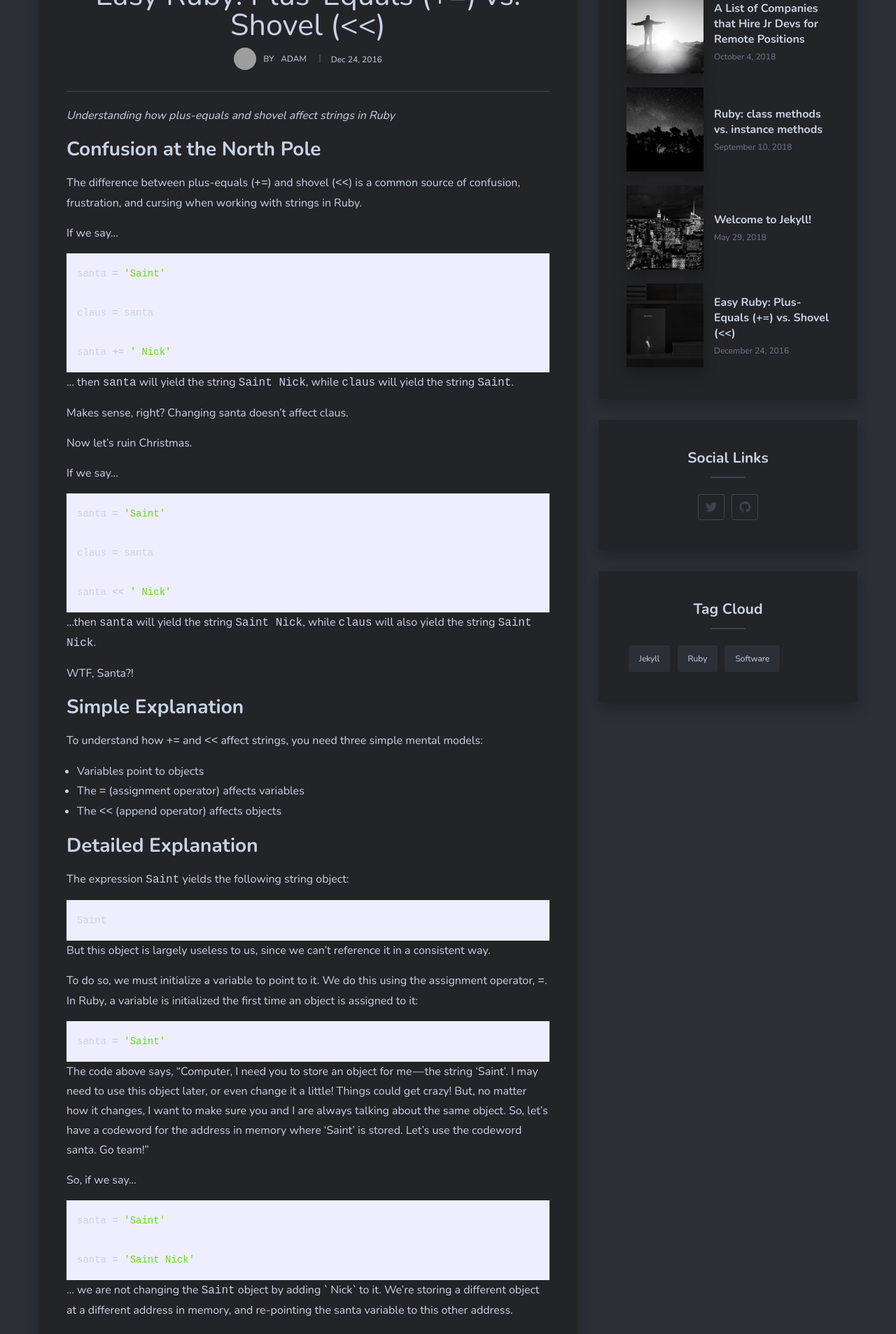
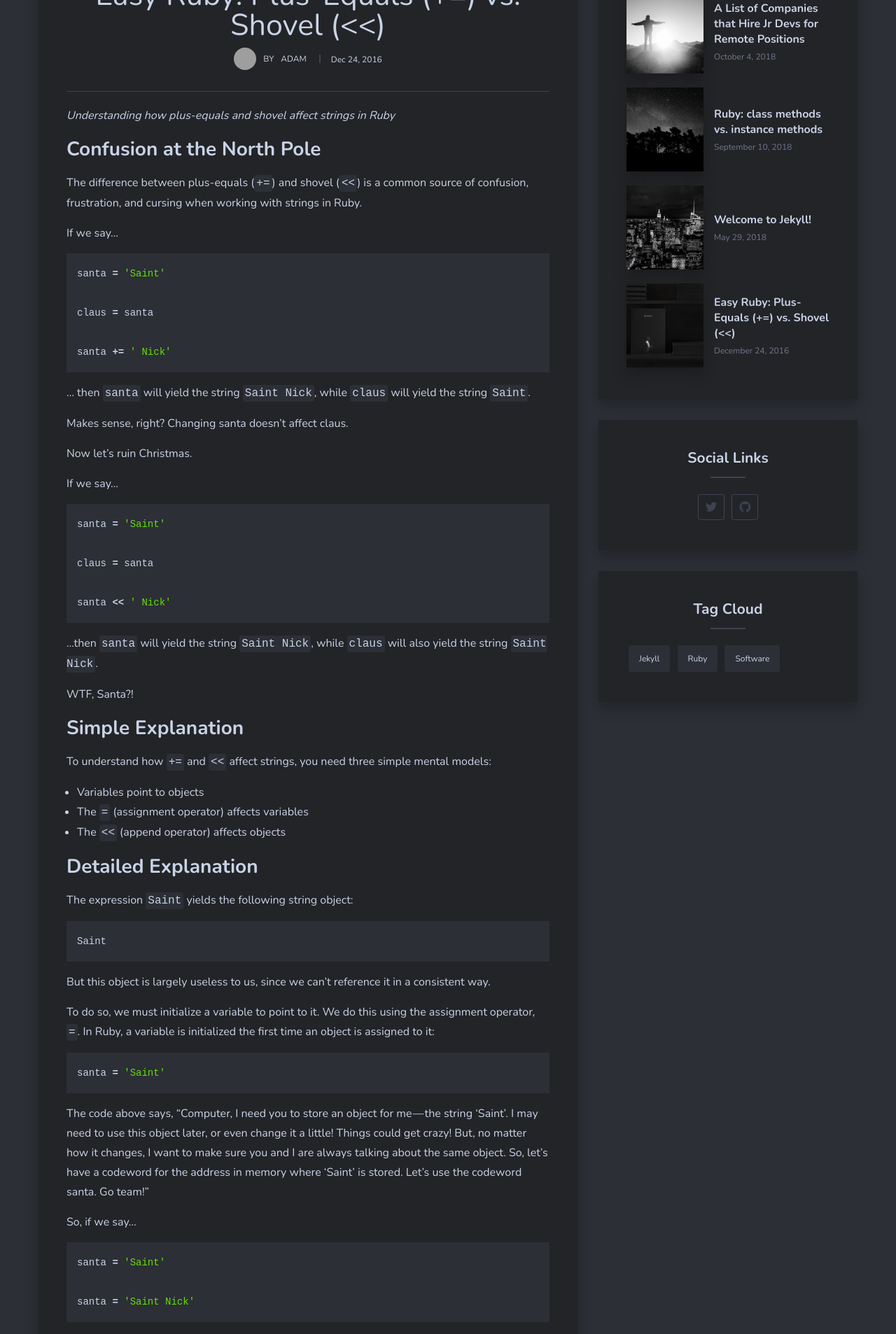
Before and after one commit to AdamLombard/AdamLombard.github.io, a Jekyll site: the page built from _posts/2016-12-24-easy-ruby-plus-equals-vs-shovel.md, in a window 1280 px wide. Shown: the part 843-2749 px from the top of the page at 70% size. Built offline with Jekyll 4.4.1, drawn with Linux system fonts in a browser that asks for light colours; grey boxes are pictures that could not be loaded.

Commit message:
Fix highlighter-rouge rule

````diff
--- a/_posts/2016-12-24-easy-ruby-plus-equals-vs-shovel.md
+++ b/_posts/2016-12-24-easy-ruby-plus-equals-vs-shovel.md
@@ -14,13 +14,13 @@ The difference between plus-equals (`+=`) and shovel (`<<`) is a common source o
 
 If we say…
 
-```ruby
+{% highlight ruby %}
 santa = 'Saint'
 
 claus = santa
 
 santa += ' Nick'
-```
+{% endhighlight %}
 
 … then `santa` will yield the string `Saint Nick`, while `claus` will yield the string `Saint`.
 
@@ -29,13 +29,13 @@ Makes sense, right? Changing santa doesn’t affect claus.
 Now let’s ruin Christmas.
 
 If we say…
-```ruby
+{% highlight ruby %}
 santa = 'Saint'
 
 claus = santa
 
 santa << ' Nick'
-```
+{% endhighlight %}
 
 …then `santa` will yield the string `Saint Nick`, while `claus` will also yield the string `Saint Nick`.
 
@@ -53,45 +53,45 @@ To understand how `+=` and `<<` affect strings, you need three simple mental mod
 
 The expression `Saint` yields the following string object:
 
-```
+{% highlight text %}
 Saint
-```
+{% endhighlight %}
 
 But this object is largely useless to us, since we can’t reference it in a consistent way.
 
 To do so, we must initialize a variable to point to it. We do this using the assignment operator, `=`. In Ruby, a variable is initialized the first time an object is assigned to it:
 
-```ruby
+{% highlight ruby %}
 santa = 'Saint'
-```
+{% endhighlight %}
 
 The code above says, “Computer, I need you to store an object for me — the string ‘Saint’. I may need to use this object later, or even change it a little! Things could get crazy! But, no matter how it changes, I want to make sure you and I are always talking about the same object. So, let’s have a codeword for the address in memory where ‘Saint’ is stored. Let’s use the codeword santa. Go team!"
 
 So, if we say…
 
-```ruby
+{% highlight ruby %}
 santa = 'Saint'
 
 santa = 'Saint Nick'
-```
+{% endhighlight %}
 
 … we are not changing the `Saint` object by adding ` Nick` to it. We’re storing a different object at a different address in memory, and re-pointing the santa variable to this other address.
 
 We aren’t changing the object, even if we concatenate and re-assign. It’s still a re-assignment of the variable:
 
-```ruby
+{% highlight ruby %}
 santa = 'Saint'
 
 santa = santa + ' Nick'
-```
+{% endhighlight %}
 
 Which means we aren’t changing the object, even if we use some fancy syntactic sugar (or, in Santa’s case, syntactic sugarplums) to concatenate and re-assign :
 
-```ruby
+{% highlight ruby %}
 santa = 'Saint'
 
 santa += ' Nick'
-```
+{% endhighlight %}
 
 The object didn’t change. The variable changed.
 
@@ -99,11 +99,11 @@ But, what if we want the opposite — to keep the variable pointing to the s
 
 (Hint: the append operator (`<<`) is about to come through in the clutch and save Christmas.)
 
-```ruby
+{% highlight ruby %}
 santa = 'Saint'
 
 santa << ' Nick'
-```
+{% endhighlight %}
 
 Here we are saying “Computer, please create a string object ‘Saint’, store it at some address, and we’ll talk about that address later using the codeword santa." Then, using the `<<`, we are saying, “Computer, remember that object you are saving for me at the santa address? Please add ‘ Nick’ to the end of that object. Thanks, computer!”
 
@@ -113,13 +113,13 @@ This means something quite subtle when writing Ruby.
 
 If we say…
 
-```ruby
+{% highlight ruby %}
 santa = 'Saint'
 
 claus = santa
 
 santa << ' Nick'
-```
+{% endhighlight %}
 
 … we will have…
 
@@ -130,13 +130,13 @@ We pointed `santa` to a string object, and then pointed `claus` to `santa`. Sinc
 
 To bring the concept full circle, if we say…
 
-```ruby
+{% highlight ruby %}
 santa = 'Saint'
 
 claus = santa
 
 santa += ' Nick'
-```
+{% endhighlight %}
 
 … we will have…
 
--- a/_sass/1-tools/_syntax-highlighting.scss
+++ b/_sass/1-tools/_syntax-highlighting.scss
@@ -2,12 +2,14 @@
   Syntax Highlighting
 */
 
+.highlighter-rouge {
+  background: $blue-black;
+  padding: 3px;
+  border-radius: 3px;
+}
+
 .highlight {
   background: $blue-black;
-
-  .highlighter-rouge & {
-    background: #eef;
-  }
 
   .c     { color: #998; font-style: italic } // Comment
   .err   { color: #a61717; background-color: #e3d2d2 } // Error
````
Also changed, not shown: _posts/2018-09-10-ruby-class-methods-vs-instance-methods.md (+4 -4 lines).
